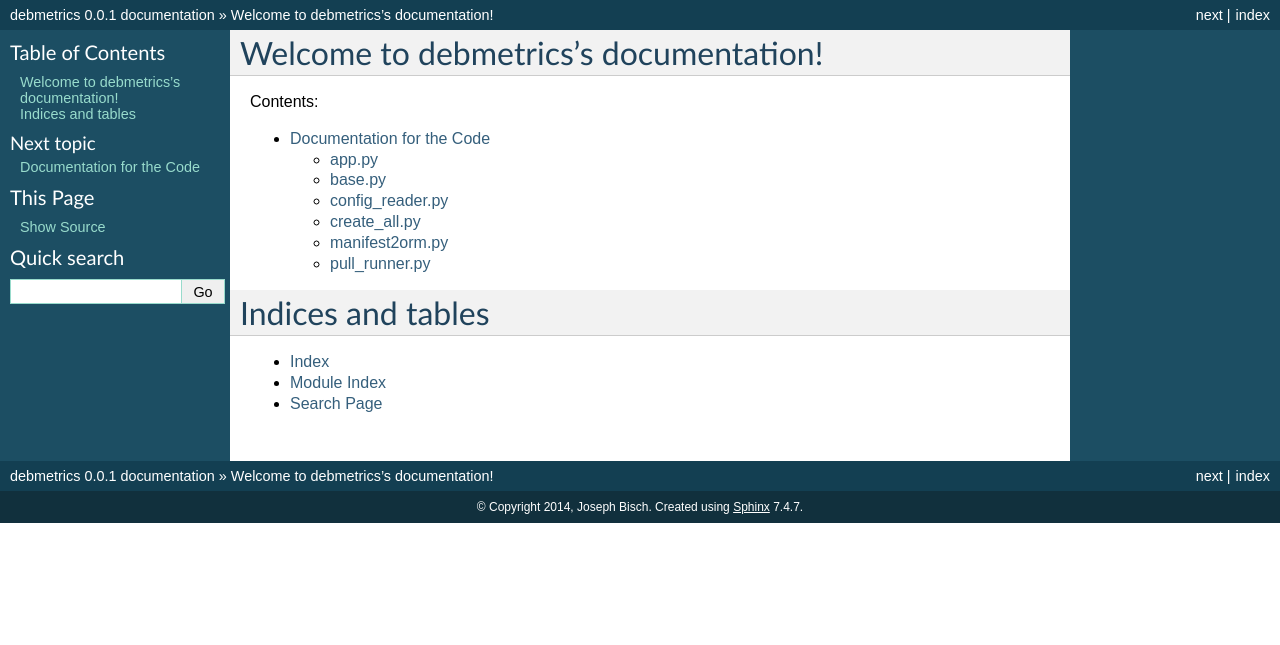
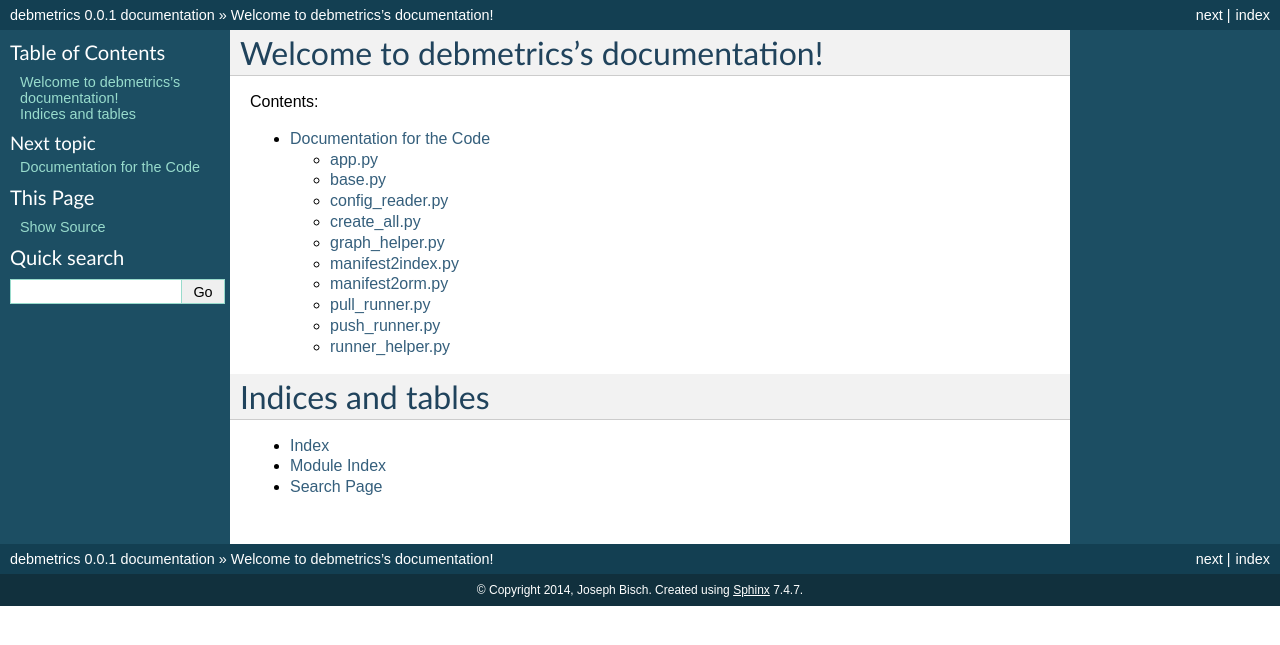
Before and after one commit to pombredanne/git-anonscm.debian.org-qa-debmetrics, a Sphinx documentation site: the page built from docs/index.rst, in a window 1280 px wide. Shown: the top 645 px of the page. Built offline with Sphinx 7.4.7, drawn with Linux system fonts in a browser that asks for light colours.

Commit message:
Fix paths to modules in docs

```diff
--- a/docs/code.rst
+++ b/docs/code.rst
@@ -18,7 +18,16 @@
 
 create_all.py
 =============
-.. automodule:: debmetrics.create_all
+.. automodule:: create_all
+   :members:
+
+graph_helper.py
+===============
+.. automodule:: debmetrics.graph_helper
+
+manifest2index.py
+=================
+.. automodule:: debmetrics.manifest2index
    :members:
 
 manifest2orm.py
@@ -28,5 +37,15 @@
 
 pull_runner.py
 ==============
-.. automodule:: debmetrics.pull_runner
+.. automodule:: pull_runner
    :members:
+
+push_runner.py
+==============
+.. automodule:: push_runner
+   :members:
+
+runner_helper.py
+================
+.. automodule:: runner_helper
+   :members:
```
Also changed, not shown: other parts of docs/code.rst (+1 -1 lines).
